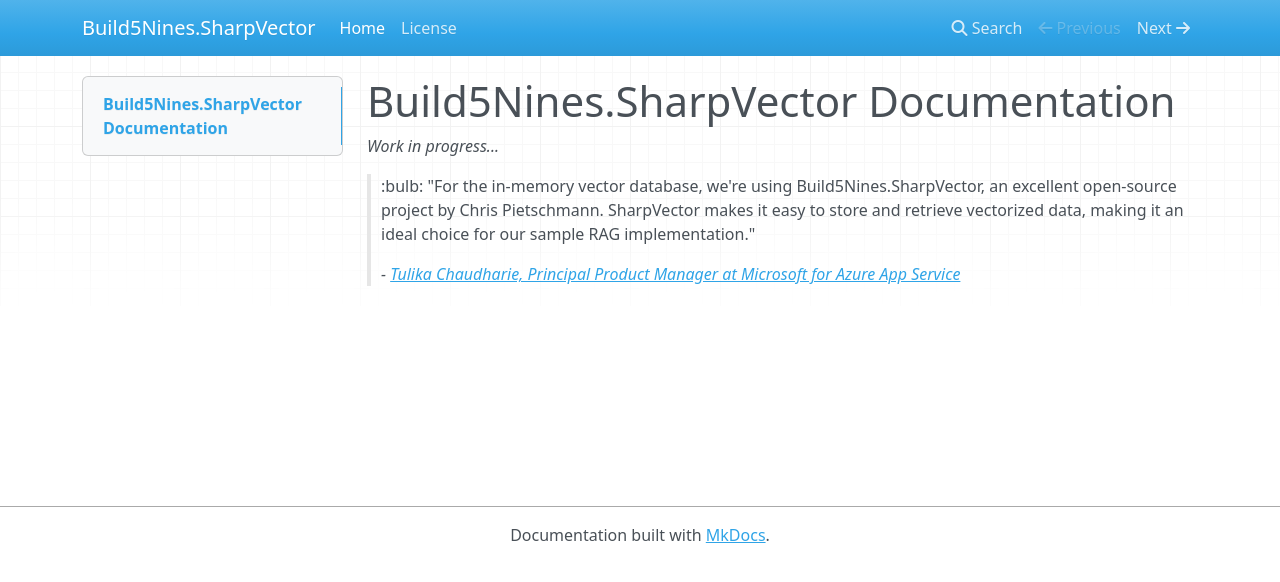
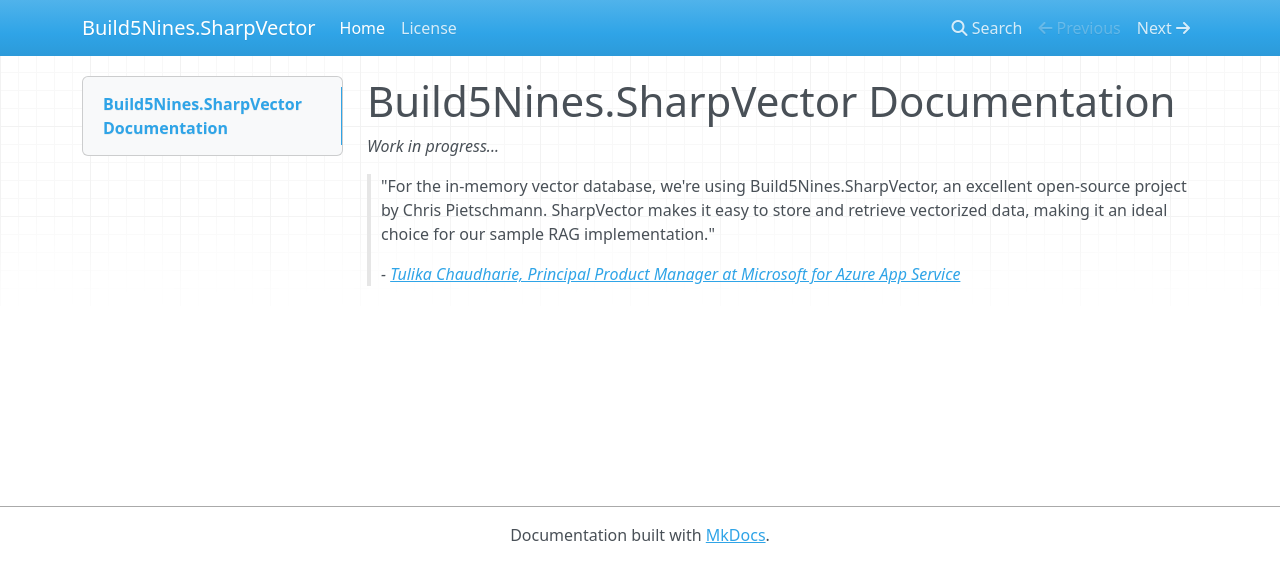
Before and after one commit to Build5Nines/SharpVector, an MkDocs documentation site: the page built from docs/docs/index.md, in a window 1280 px wide. Shown: the top 582 px of the page. Built offline with MkDocs 1.6.1, drawn with Linux system fonts in a browser that asks for light colours; nearby versions of some CDN libraries; some of the changed lines change nothing that is shown.

Commit message:
Update index.md

```diff
--- a/docs/docs/index.md
+++ b/docs/docs/index.md
@@ -2,8 +2,6 @@
 
 _Work in progress..._
 
-<!-- mkdocs format quote from someone -->
-> :bulb:
 > "For the in-memory vector database, we're using Build5Nines.SharpVector, an excellent open-source project by Chris Pietschmann. SharpVector makes it easy to store and retrieve vectorized data, making it an ideal choice for our sample RAG implementation."
 >
 > _- [Tulika Chaudharie, Principal Product Manager at Microsoft for Azure App Service](https://azure.github.io/AppService/2024/09/03/Phi3-vector.html)_
```
